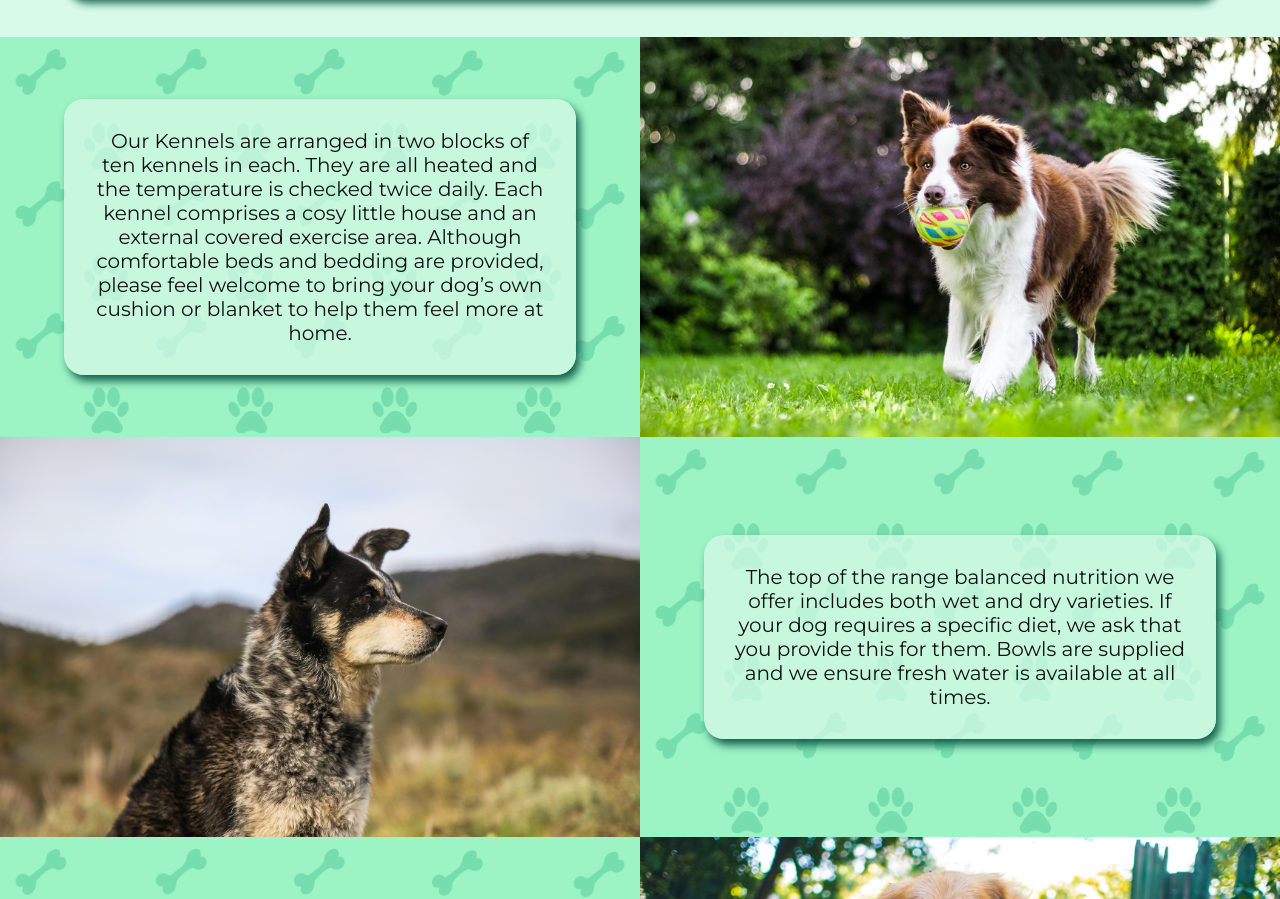
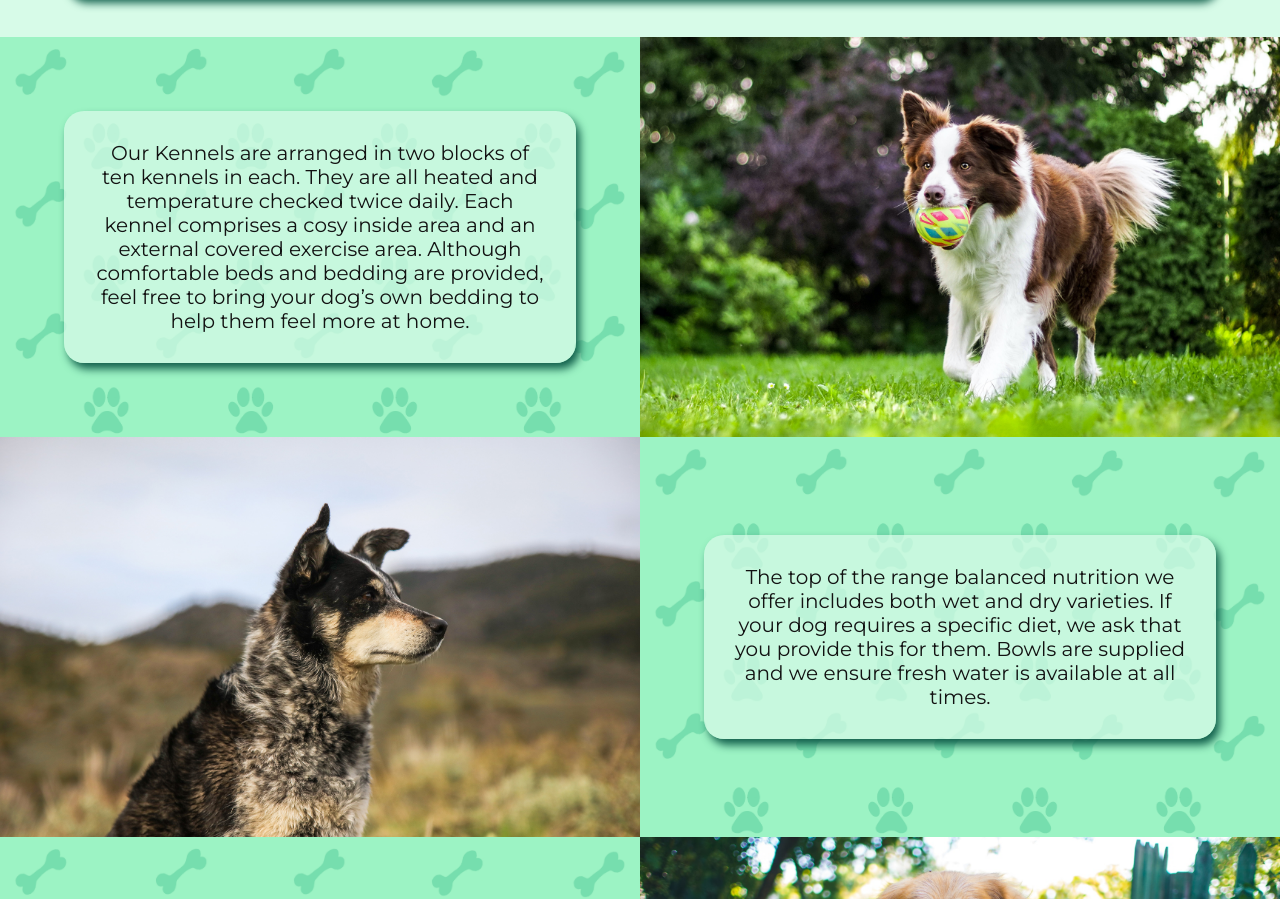
Before and after one commit to Velocima/green-lawns-next, a Next.js app: page / in a window 1280 px wide. Shown: the part 1653-2552 px from the top of the page. Built offline with nearby package versions, Linux system fonts and the light colour scheme.

Commit message:
client wording alterations made

```diff
--- a/components/about.jsx
+++ b/components/about.jsx
@@ -90,11 +90,10 @@ export default function About() {
 							style={{ animationPlayState: tileTextOnePlayState }}
 						>
 							Our Kennels are arranged in two blocks of ten kennels in each. They are
-							all heated and the temperature is checked twice daily. Each kennel
-							comprises a cosy little house and an external covered exercise area.
-							Although comfortable beds and bedding are provided, please feel welcome
-							to bring your dog’s own cushion or blanket to help them feel more at
-							home.
+							all heated and temperature checked twice daily. Each kennel comprises a
+							cosy inside area and an external covered exercise area. Although
+							comfortable beds and bedding are provided, feel free to bring your dog’s
+							own bedding to help them feel more at home.
 						</p>
 					</div>
 					<img
```
